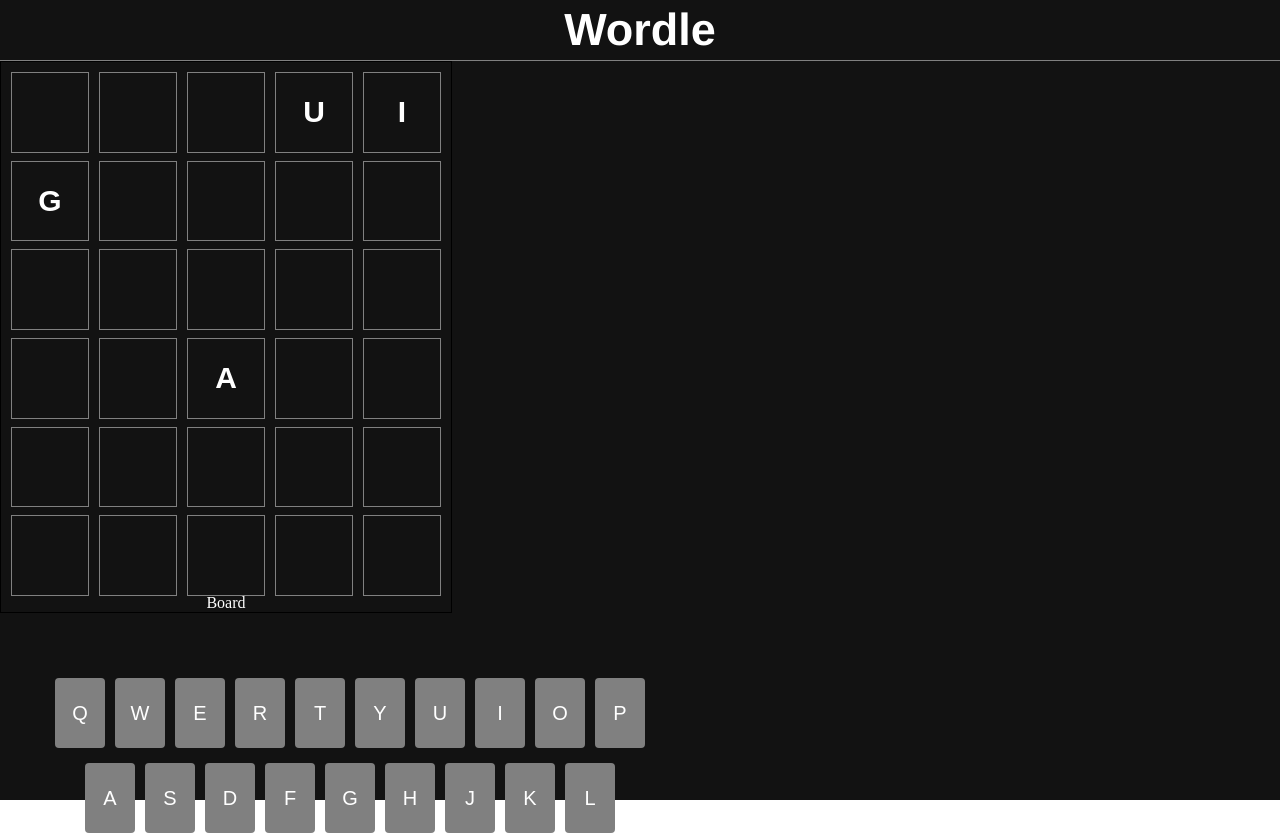
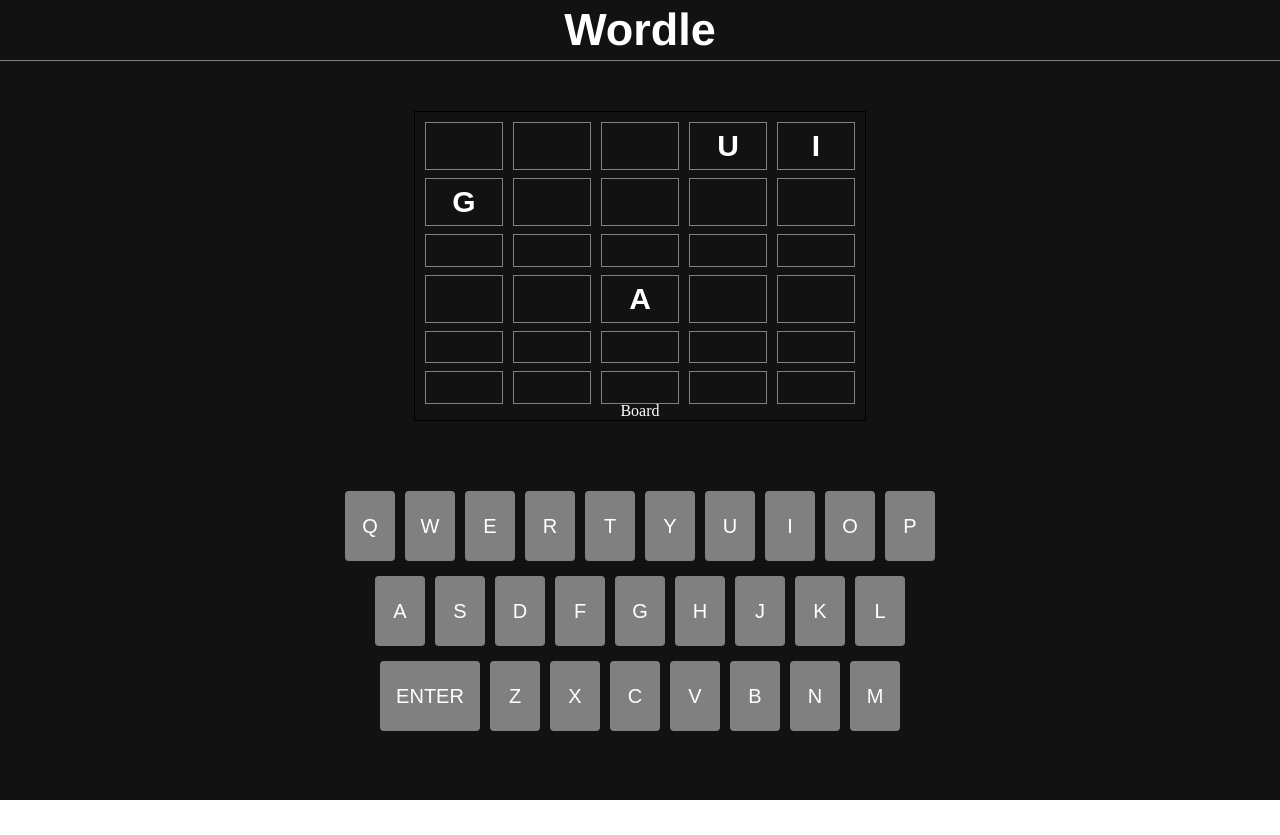
Before and after one commit to INKR1/wordle_react, a React (Create React App) app in the folder wordle/: page / in a window 1280 px wide. Shown: the top 835 px of the page. After the commit the page ends 800 px from the top, so only its background shows below. Built offline with nearby package versions, Linux system fonts and the light colour scheme.

Commit message:
added enter & delete btns and style

```diff
--- a/wordle/src/App.css
+++ b/wordle/src/App.css
@@ -25,6 +25,15 @@
   font-family: Helvetica, Arial, sans-serif;
   color: white;
   font-size: 45px;
+}
+
+.game {
+  width: 100vw;
+  height: calc(100vh - 170px);
+  display: flex;
+  align-items: center;
+  padding-top: 50px;
+  flex-direction: column;
 }
 
 .board {
@@ -97,3 +106,7 @@
   font-family: Arial, Helvetica, sans-serif;
   cursor: pointer;
 }
+
+#big{
+  width:100px;
+}
--- a/wordle/src/App.jsx
+++ b/wordle/src/App.jsx
@@ -14,8 +14,10 @@
         <h1>Wordle</h1>
       </nav>
       <AppContext.Provider value={{ board, setBoard }}>
-        <Board />
-        <Keyboard />
+        <div className='game'>
+          <Board />
+          <Keyboard />
+        </div>
       </AppContext.Provider>
     </div>
   );
--- a/wordle/src/Components/Key.jsx
+++ b/wordle/src/Components/Key.jsx
@@ -1,7 +1,9 @@
 import React from 'react'
 
-export default function Key({ keyVal }) {
+export default function Key({ keyVal, bigKey }) {
   return (
-    <div className="key">{keyVal}</div>
+    <div className="key" id={bigKey && 'big'}>
+      {keyVal}
+    </div>
   )
 }
--- a/wordle/src/Components/Keyboard.jsx
+++ b/wordle/src/Components/Keyboard.jsx
@@ -15,9 +15,13 @@
       <div className="line2">{keys2.map((key) => {
           return <Key keyVal={key}/>;
         })}</div>
-      <div className="line3">{keys3.map((key) => {
+      <div className="line3">
+        <Key keyVal={'ENTER'} bigKey />
+         {keys3.map((key) => {
           return <Key keyVal={key}/>;
-        })}</div>
+        })}
+        <key keyVal={'DELETE'} bigKey/>
+        </div>
     </div>
   )
 }
```
